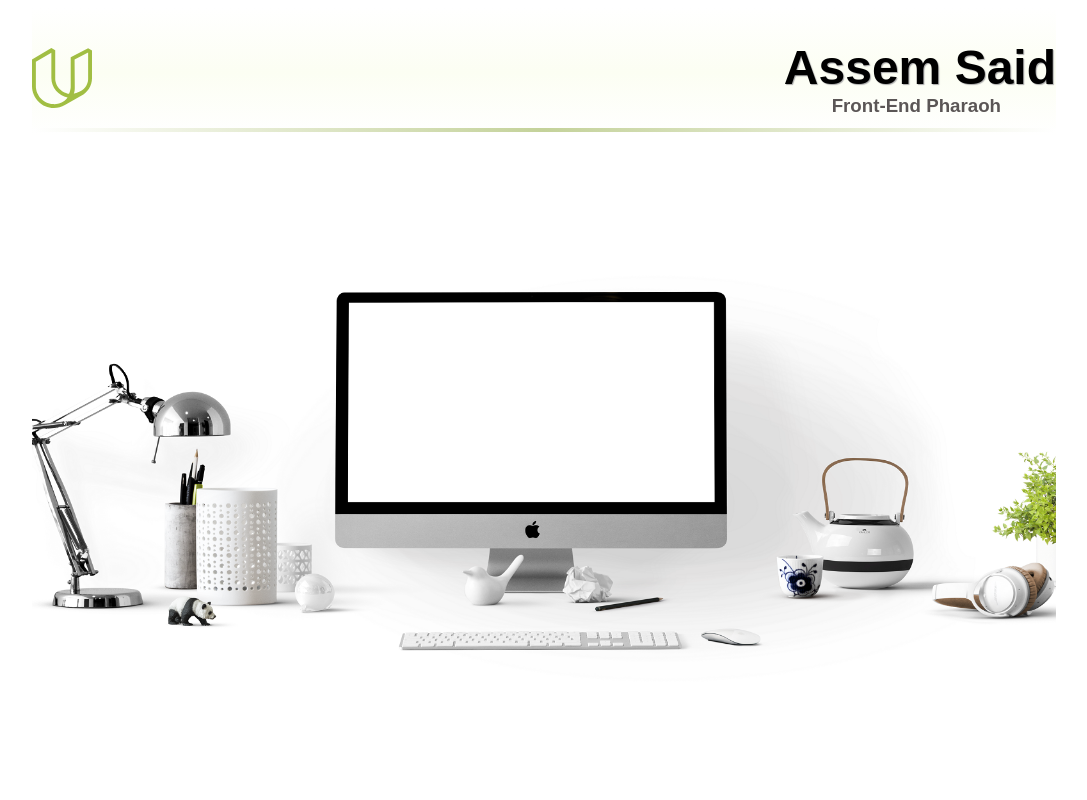
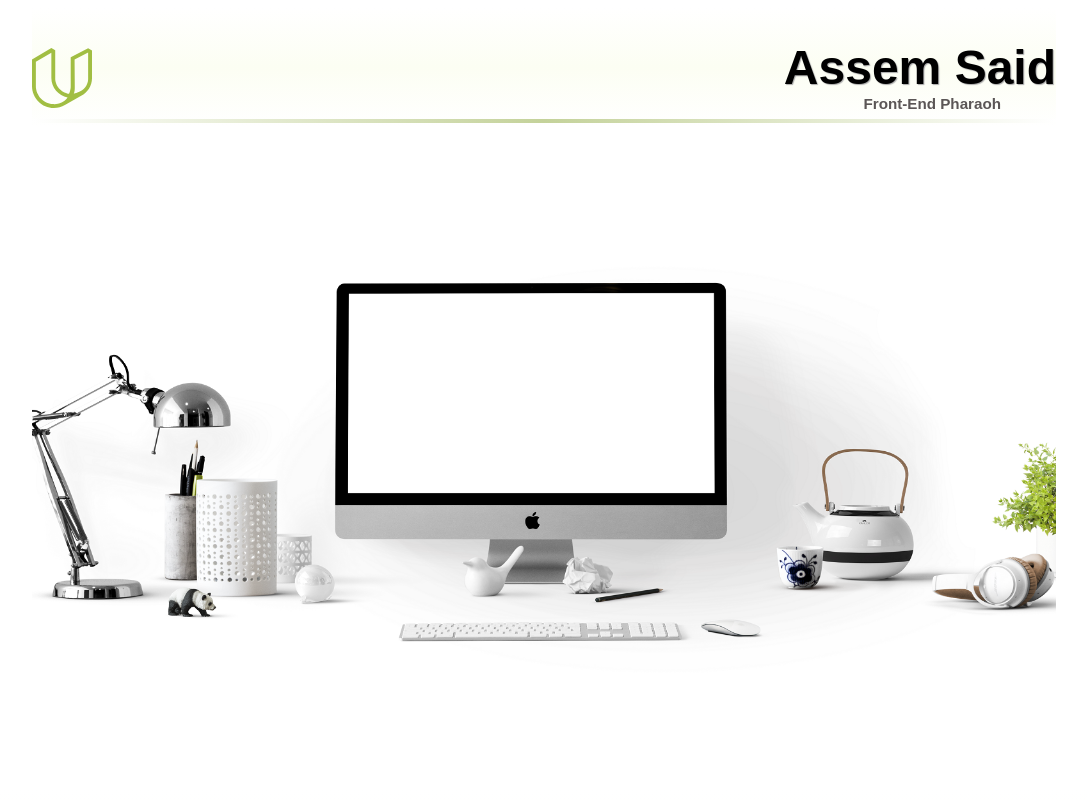
Before and after one commit to assems/assems.github.io, a plain HTML site: page index.html in a window 1280 px wide. Shown: the top 800 px of the page, without its empty margins (96-1183 px from the left). Drawn offline with Linux system fonts and the light colour scheme; a web font is replaced by a local one.

Commit message:
Update style.css

```diff
--- a/css/style.css
+++ b/css/style.css
@@ -31,6 +31,8 @@
 	/*margin-right: 10px;*/
 	/*font-style: italic;*/
 	color: #5b5656;
+	font-size: 95%;
+	align-self: flex-end;
 }
 
 .name, .titlesub {
```
